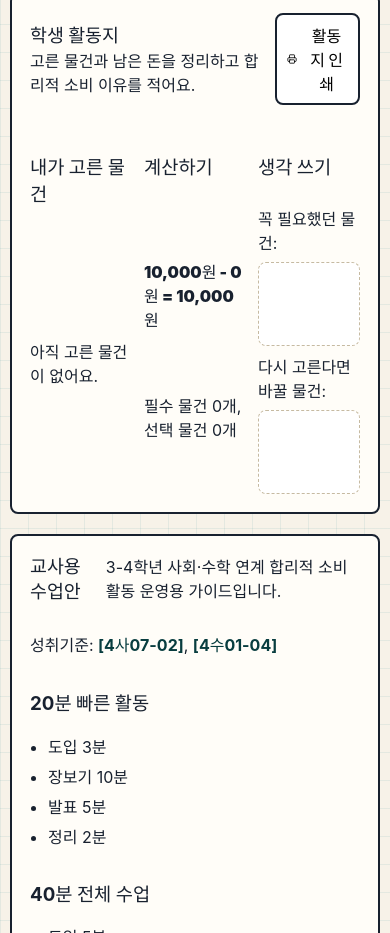
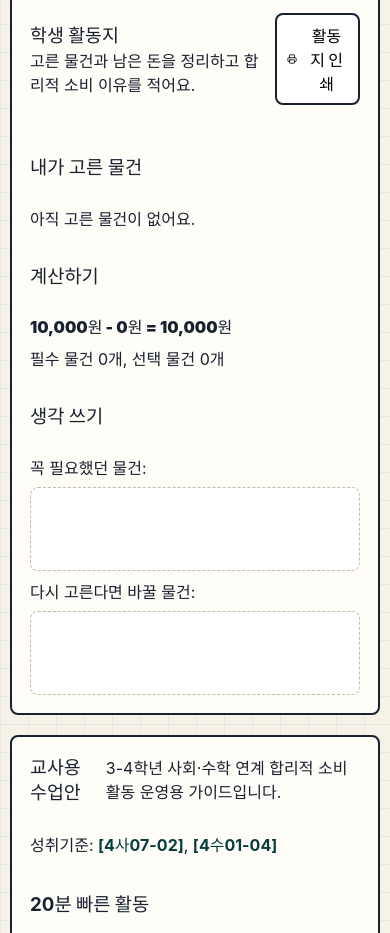
Before and after one commit to WBmaker2/smart-flea-market-simulator, a React (Vite) app: page / in a window 390 px wide. Shown: the part 3560-4493 px from the top of the page. Built offline with nearby package versions, Linux system fonts and the light colour scheme.

Commit message:
fix: polish worksheet mobile layout

```diff
--- a/src/styles.css
+++ b/src/styles.css
@@ -666,6 +666,10 @@ button:disabled {
   .reflection-prompts {
     grid-template-columns: 1fr;
   }
+
+  .worksheet-grid {
+    grid-template-columns: repeat(2, minmax(0, 1fr));
+  }
 }
 
 @media (max-width: 520px) {
@@ -698,6 +702,10 @@ button:disabled {
   }
 
   .cart-actions {
+    grid-template-columns: 1fr;
+  }
+
+  .worksheet-grid {
     grid-template-columns: 1fr;
   }
 }
```
Also changed, not shown: 1 other file (tests, documents, lock files or other folders).
